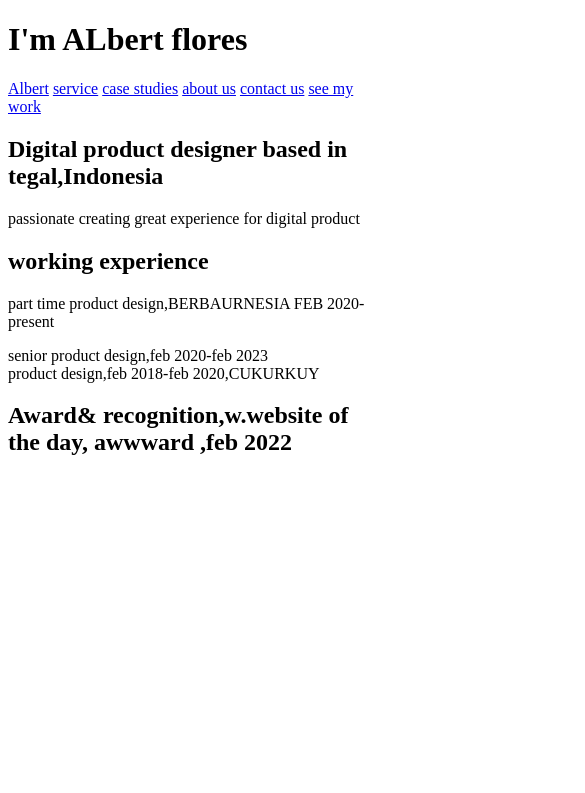
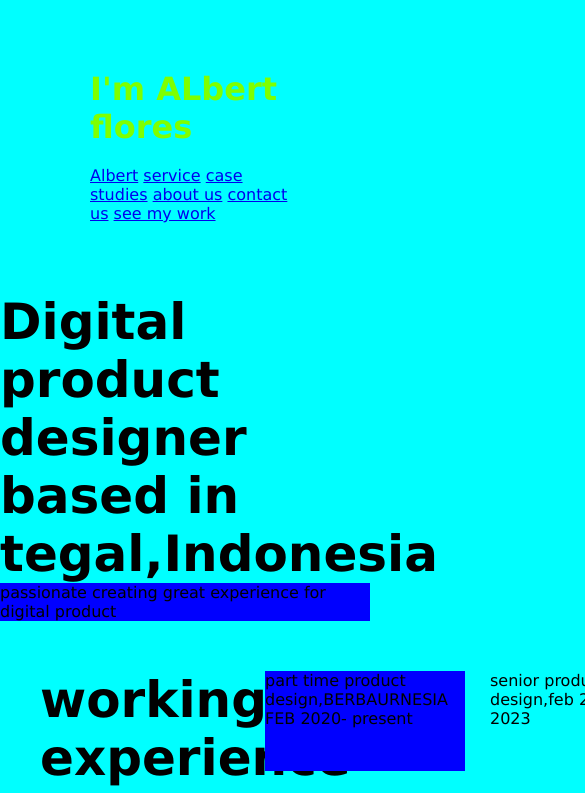
Before and after one commit to Philomenavivi/ALBERT, a plain HTML site: page index.html in a window 390 px wide. Shown: the top 793 px of the page, 585 px wide, since content can reach past the window. Drawn offline with Linux system fonts and the light colour scheme.

Commit message:
Fix HTML link rel and correct CSS syntax
Correct rel attribute and comment out extra stylesheet. Normalize
universal margins/padding and set box-sizing to border-box. Fix header,
nav, hero, services and grid selectors and their property syntax
(padding, display, transitions, grid templates). Clean up responsive
rules and add missing EOF newline.

```diff
--- a/index.html
+++ b/index.html
@@ -5,8 +5,8 @@
     <meta charset="UTF-8">
     <meta name="viewport" content="width=device-width, initial-scale=1.0">
     <title>product designer portfolio website</title>
-    <link ref="stylesheet" href="style.css">
-    <link ref="stylesheet" href="index.css">
+    <link rel="stylesheet" href="style.css">
+    <!--<link rel="stylesheet" href="index.css">-->
 </head>
 
 <body>
--- a/style.css
+++ b/style.css
@@ -1,74 +1,61 @@
-
 * {
-    margin: 0%;
-    padding: 0%;
-    box-sizing: content-box;
+    margin: 0;
+    padding: 0;
+    box-sizing: border-box;
     font-family: Verdana, Geneva, Tahoma, sans-serif;
     background-color: aqua;
+}
 
-}
 p {
     background-color: blue;
 }
-/*header*/
-.header{
+
+/* header */
+.header {
     color: chartreuse;
-    margin: centre;
-    padding: 70px, 90px
-    display flex;
-    justify-content:center;
+    margin: 0 auto;
+    padding: 70px 90px;
+    display: flex;
+    justify-content: center;
     font-size: medium;
-
-
-}
-/*navigation*/
-.nav {
-    color:black ;
-    text-decoration: none;
-    transition:0.3;
 }
 
+/* navigation */
+nav {
+    color: black;
+    text-decoration: none;
+    transition: 0.3s;
+}
 
+.hero {
+    font-size: medium;
+    margin-right: 20px;
+}
 
+/* service section */
+.services {
+    padding: 50px 40px;
+}
 
+/* grid */
+.services-grid {
+    display: grid;
+    gap: 25px;
+    grid-template-rows: 100px 2000px;
+    grid-template-columns: 200px 200px 200px;
+}
 
-
-
-
-
-
-
-
-
-
-
-.hero{
-    font-size: medium;
-    margin-right: 20px 70px;
-}
-/*service section*/
-.Service{
-    padding: 50px 40px;
-
-}
-/*grid */
-.service grid{
-    display: grid;
-    grid-template-columns:auto ;
-    gap: 25px;
-    grid-template-rows: 100px, 2000px;
-    grid-template-columns: 200px 200px 200px;
-
-}
-/*responsive*/
-@media (max-width:768px){
-    header{
+/* responsive */
+@media (max-width: 768px) {
+    .header {
         flex-direction: column;
     }
-    nav{
+
+    nav {
         margin-top: 20px;
     }
-    hero h2{
-        font: size 50px;
+
+    .hero h2 {
+        font-size: 50px;
     }
 }
```
